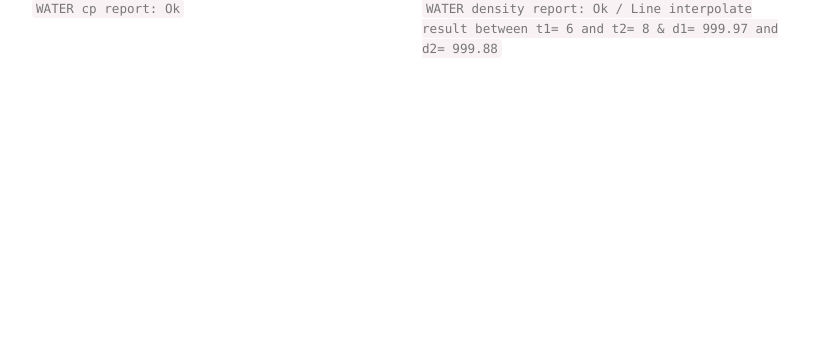
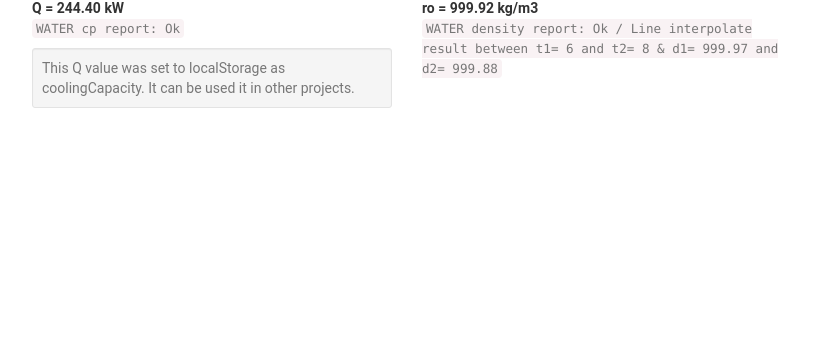
Before and after one commit to pravosleva/auxiliary-calc, a React app: page / in a window 1280 px wide. Shown: the part 461-800 px from the top of the page, without its empty margins (38-851 px from the left). Built offline with nearby package versions, Linux system fonts and the light colour scheme.

Commit message:
Updates
- The current Q value should be set to localStorage as coolingCapacity
for ability to use this calculated value in other projects. See more in
ReadMe

```diff
--- a/src/components/Q/index.js
+++ b/src/components/Q/index.js
@@ -3,6 +3,12 @@ import LiquidParameters from '../Liquid/LiquidParameters';// For cp calc
 //css..
 
 class Q extends Component {
+  constructor(props){
+    super(props);
+    //this.state = {};
+    //this.axiosReqForClientlist = this.axiosReqForClientlist.bind(this);
+    //this.render = this.render.bind(this);
+  }
 
   _getNumericValue(val){ return (val!=="" && !isNaN(val)) ? Number(val) : "" }
   changeQFormState(propName, e) {
@@ -27,6 +33,11 @@ class Q extends Component {
       default: break;
     }
   }
+  _getValueFromLocalStorage(obj) {
+    let { propName, defaultValue } = obj;
+		let result = localStorage.getItem(propName) || defaultValue;
+		return result;
+  }
   render() {
     const { obj } = this.props;
     let { liquidType, temperature, percentage } = obj.LiquidFormState;
@@ -36,8 +47,12 @@ class Q extends Component {
       Gm = obj.QFormState.Gm,
       liquidTemperatureIn = obj.QFormState.liquidTemperatureIn,
       liquidTemperatureOut = obj.QFormState.liquidTemperatureOut;
-    //...
-    let Q = cp * Gm * ro * (liquidTemperatureIn-liquidTemperatureOut) / 3600;// to kW
+    let Q = cp * Gm * ro * (liquidTemperatureIn-liquidTemperatureOut) / 3600;
+    //console.log(this._getNumericValue(this._getValueFromLocalStorage({ propName:'coolingCapacity', defaultValue:0 })));
+
+    // For other progects in this site:
+    localStorage.setItem('coolingCapacity', Q);
+
     return (
       <div>
         <h1>Q by Liquid Flow</h1>
@@ -61,6 +76,9 @@ class Q extends Component {
         <code className={cpError===true?'text-danger':'text-muted'}>
           {cpReport}
         </code>
+        <div className='well well-sm text-muted' style={{marginTop:'10px'}}>
+          This Q value was set to localStorage as coolingCapacity. It can be used it in other projects.
+        </div>
 
       </div>
     );
--- a/src/components/interpolate.js
+++ b/src/components/interpolate.js
@@ -15,6 +15,9 @@ let interpolate = (function() {
       return { k, b }
     },
     biLine(obj){
+      /* See about it here:
+        https://ru.wikipedia.org/wiki/%D0%91%D0%B8%D0%BB%D0%B8%D0%BD%D0%B5%D0%B9%D0%BD%D0%B0%D1%8F_%D0%B8%D0%BD%D1%82%D0%B5%D1%80%D0%BF%D0%BE%D0%BB%D1%8F%D1%86%D0%B8%D1%8F
+      */
       let { x, y, x1, y1, x2, y2, q11, q12, q21, q22 } = obj,
         interResult1 = this.line({ x: x,
                                    x1: x1,
--- a/src/css/index.css
+++ b/src/css/index.css
@@ -1,7 +1,6 @@
 body {
   margin: 0;
-  padding: 0;
-  /*padding-top: 50px;*/
+  padding-top: 20px;
   padding-bottom: 50px;
   font-family: Roboto, sans-serif;
   /*overflow-x: hidden;*/
```
Also changed, not shown: README.md.
